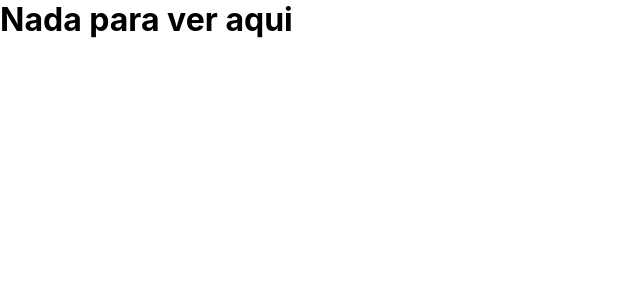
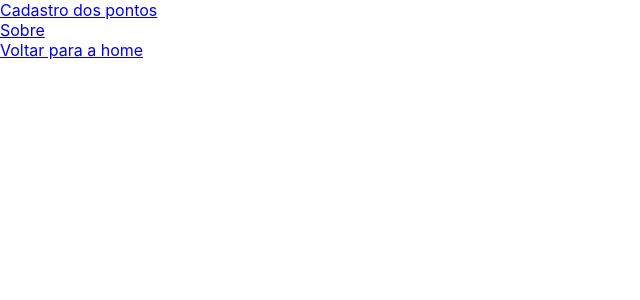
Before and after one commit to GabrielBrune/attProjet, a React (Create React App) app: page /home/detalhamento in a window 1280 px wide. Shown: the top 300 px of the page, without its empty margins (0-640 px from the left). Built offline with nearby package versions, Linux system fonts and the light colour scheme; the HTML template or start-up script is replaced by a standard one.

Commit message:
estruturação alterada

```diff
--- a/src/App.tsx
+++ b/src/App.tsx
@@ -1,9 +1,11 @@
 import { Route, Routes } from 'react-router-dom';
 import Home from "./componentes/pages/home";
 import NotFound from './componentes/pages/notFound';
-import Caminho1 from './componentes/pages/contatos';
-import Caminho2 from './componentes/pages/sobre';
-import Caminho3 from './componentes/pages/recebento';
+import FormularioColeta from './componentes/pages/formularioColeta';
+import CadastroColeta from './componentes/pages/cadastroColeta';
+import Detalhamento from './componentes/pages/detalhamento';
+import LogAdm from './componentes/pages/logAdm';
+
 
 
 
@@ -15,11 +17,11 @@ function App() {
     <div >
       <Routes>
         <Route path='/'element={<Home />} />
-        <Route path='/home/contatos'element={<Caminho1 />} />
-        <Route path='/home/sobre'element={<Caminho2 />} />
-        <Route path='/home/recebendo'element={<Caminho3 />} />
-        < Route path="*" element={< NotFound />} />
-
+        <Route path='/home/detalhamento'element={<Detalhamento />} />
+        <Route path='/home/cadastrocoleta'element={<CadastroColeta />} />
+        <Route path='/home/formulariocoleta'element={<FormularioColeta />} />
+        <Route path='/home/logdev'element={<LogAdm />} />
+        <Route path="*" element={< NotFound />} />
       </Routes>
     </div >
   );
--- a/src/componentes/cabecalho/index.tsx
+++ b/src/componentes/cabecalho/index.tsx
@@ -6,9 +6,9 @@ function Cabecalho(){
         <div>
             <div>
                 <Menu
-                item1={'Contatos'}
-                item2={'Sobre'}
-                item3={'Recenbendo'} />
+                item1='Cadastro dos pontos'
+                item2='Sobre'
+                item3='Voltar para a home' />
             </div>
         </div>
     )
--- a/src/componentes/menu/index.tsx
+++ b/src/componentes/menu/index.tsx
@@ -2,18 +2,24 @@ import '../../estilos/estilos.css'
 import { Link } from 'react-router-dom';
 
 type Props={
-    item1:String
-    item2:String
-    item3:String
+    item1:String;
+    item2:String;
+    item3:String;
+    item4?:String;
+    item5?:String;
 }
 
 function Menu(item:Props){
     return(
         <div>
-            <div><Link to='/home/contatos'>{item.item1}</Link></div>
+            <div><Link to='/home/formulariocoleta'>{item.item1}</Link></div>
             <div><Link to='/home/sobre'>{item.item2}</Link></div>
-            <div><Link to='/home/recebendo'>{item.item3}</Link></div>
+            <div><Link to='/'>{item.item3}</Link></div>
+            {/*<div><Link to='/home/detalhamento'>{item.item4}</Link></div>
+            <div><Link to='/home/cadastrocoleta'>{item.item5}</Link></div> */}
+
         </div>
+
     )
 }
 
--- /dev/null
+++ b/src/componentes/pages/cadastroColeta.tsx
@@ -0,0 +1,11 @@
+import '../../estilos/estilos.css'
+
+function CadastroColeta(){
+    return(
+        <div>
+
+        </div>
+    )
+}
+
+export default CadastroColeta;
--- a/src/componentes/pages/contatos.tsx
+++ /dev/null
@@ -1,16 +0,0 @@
-import '../../estilos/estilos.css'
-import Cabecalho from '../cabecalho';
-
-function Caminho1(){
-    return(
-        <div>
-            <div>
-                <Cabecalho />
-            </div>
-
-
-        </div>
-    );
-}
-
-export default Caminho1;
--- /dev/null
+++ b/src/componentes/pages/detalhamento.tsx
@@ -0,0 +1,15 @@
+import '../../estilos/estilos.css'
+import Cabecalho from '../cabecalho';
+
+function Detalhamento(){
+    return(
+        <div>
+            <div>
+                <Cabecalho />
+            </div>
+
+        </div>
+    );
+}
+
+export default Detalhamento;
--- /dev/null
+++ b/src/componentes/pages/formularioColeta.tsx
@@ -0,0 +1,12 @@
+import '../../estilos/estilos.css'
+import Cabecalho from '../cabecalho';
+
+function FormularioColeta(){
+    return(
+        <div>
+
+        </div>
+    );
+}
+
+export default FormularioColeta;
--- /dev/null
+++ b/src/componentes/pages/logAdm.tsx
@@ -0,0 +1,16 @@
+import '../../estilos/estilos.css'
+import Cabecalho from '../cabecalho';
+
+function LogAdm(){
+    return(
+        <div>
+            <div>
+                <Cabecalho />
+            </div>
+
+
+        </div>
+    );
+}
+
+export default LogAdm;
--- a/src/componentes/pages/recebento.tsx
+++ /dev/null
@@ -1,15 +0,0 @@
-import '../../estilos/estilos.css'
-import Cabecalho from '../cabecalho';
-
-function Caminho3(){
-    return(
-        <div>
-            <div>
-                <Cabecalho />
-            </div>
-
-        </div>
-    );
-}
-
-export default Caminho3;
--- a/src/componentes/pages/sobre.tsx
+++ /dev/null
@@ -1,15 +0,0 @@
-import '../../estilos/estilos.css'
-import Cabecalho from '../cabecalho';
-
-function Caminho2(){
-    return(
-        <div>
-            <div>
-                <Cabecalho />
-            </div>
-
-        </div>
-    );
-}
-
-export default Caminho2;
--- a/tsconfig.json
+++ b/tsconfig.json
@@ -22,5 +22,5 @@
   },
   "include": [
     "src"
-  ]
+, "src/componentes/pages/.tsx", "src/componentes/pages/.tsx", "src/componentes/pages/.tsx"  ]
 }
```
Also changed, not shown: src/componentes/rodape/index.tsx (added, +12 -0 lines).
